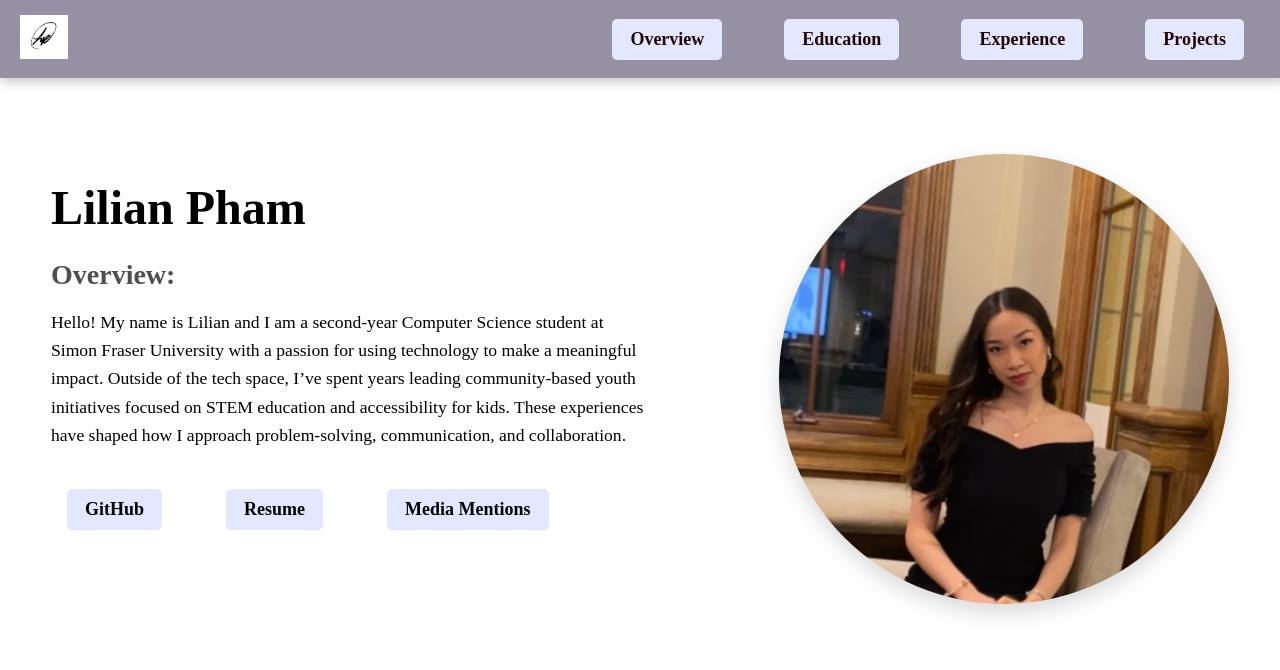
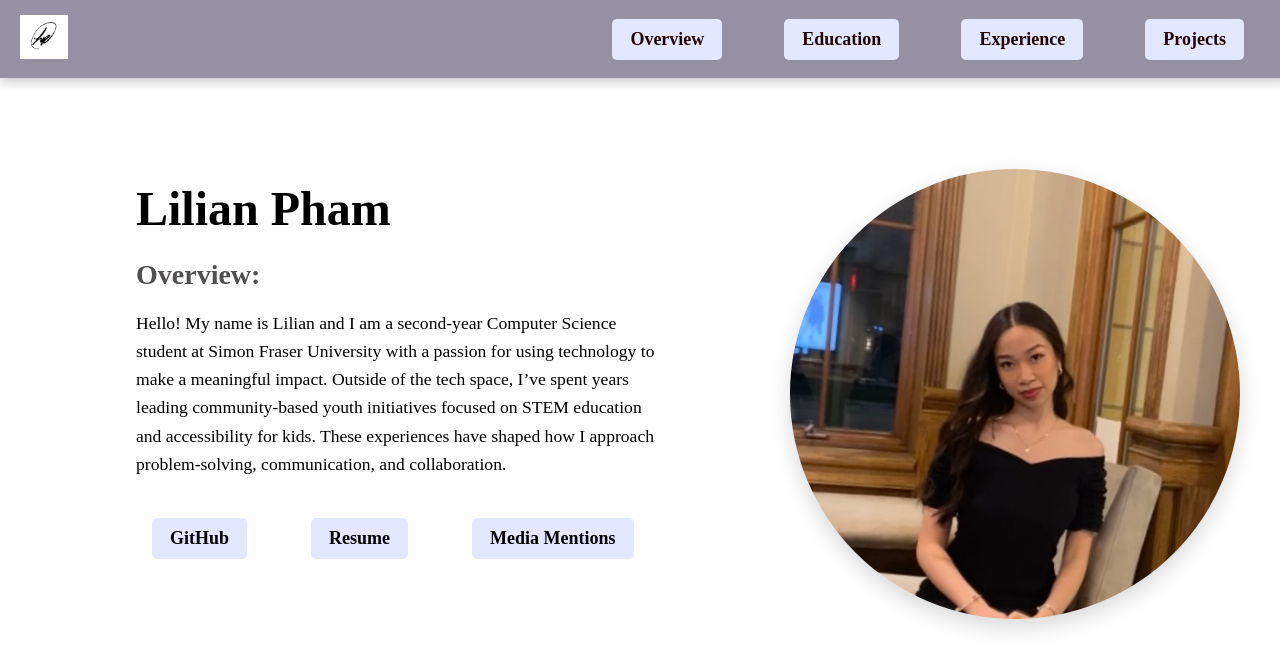
Before and after one commit to lilian-pham/lilian-pham.github.io, a React (Create React App) app: page / in a window 1280 px wide. Shown: the top 670 px of the page. Built offline with nearby package versions, Linux system fonts and the light colour scheme.

Commit message:
changed formatting of overview text

```diff
--- a/src/pages/main-page/main.css
+++ b/src/pages/main-page/main.css
@@ -1,6 +1,6 @@
 .main-page {
     display: flex;
-    justify-content: center;
+    justify-content: space-between;
     align-items: center;
     gap: 6rem;
     padding: 4rem 2rem;
@@ -9,11 +9,14 @@
     color: #000000;
     background-color: #fefefe;
     margin-top: 10px;
+    flex-wrap: wrap;
+    margin-top: 25px;
 }
 
 .text-content {
     flex: 1;
     max-width: 600px;
+    margin-left: 6rem;
 }
 
 .text-content h1 {
```
Lines whose indentation alone changed are shown as unchanged.
